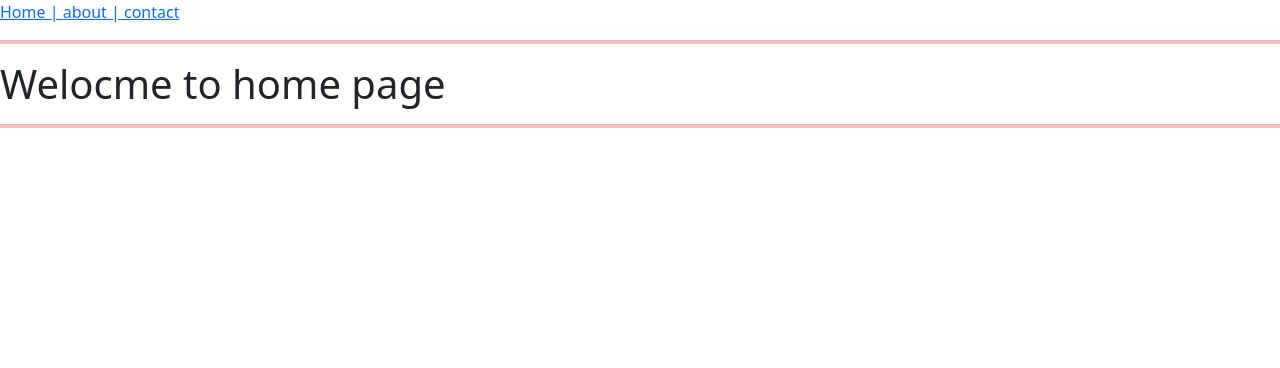
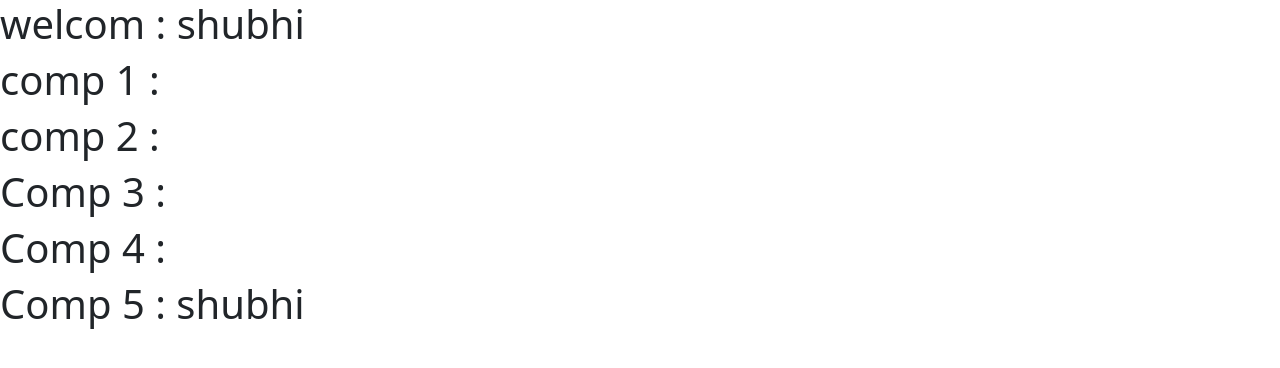
Before and after one commit to YashaswiSV/To-Do-List-, a React (Vite) app: page / in a window 1280 px wide. Shown: the top 368 px of the page. Built offline with nearby package versions, Linux system fonts and the light colour scheme.

Commit message:
first commit

```diff
--- a/src/Aboutnew.jsx
+++ /dev/null
@@ -1,15 +0,0 @@
-import { useNavigate } from "react-router-dom";
-
-const Aboutnew=()=>{
-    const navigate=useNavigate();
-   const myfun=()=>{
-        navigate("/homenew")
-    }
-    return (
-        <>
-           <h1>Welocme to About page</h1>
-           <button onClick={myfun}>click here</button>
-        </>
-    )
-}
-export default Aboutnew;
--- a/src/App.jsx
+++ b/src/App.jsx
@@ -1,28 +1,15 @@
-// ======================================18july======================================================
 
+import Comp1 from "./Comp1";
+import { useState } from "react";
 
-import { BrowserRouter, Routes, Route } from "react-router-dom";
-import Layout from "./Layout";
-import Aboutnew from "./Aboutnew";
-import Homwnew from "./Homenew";
-import Contactnew from "./Contactnew";
+const App = () => {
+  const [user , setUser]=useState("shubhi")
+  return (
+    <>
+      <h1>welcom : {user}</h1>
+      <Comp1 user={user}/>
+    </>
+   );
+}
 
-const App=()=>{
-  return(
-    <>
-       <BrowserRouter>
-              <Routes>
-                  <Route path="/" element={<Layout/>}>
-                   <Route index element={<Homwnew/>}/>
-                   <Route path="/homenew" element={<Homwnew/>}/>
-                   <Route path="/aboutnew" element={<Aboutnew/>}/>
-                   <Route path="/contactnew" element={<Contactnew/>}/>
-
-                  </Route>
-              </Routes>
-
-       </BrowserRouter>
-    </>
-  )
-}
 export default App;
--- /dev/null
+++ b/src/Comp1.jsx
@@ -0,0 +1,11 @@
+
+import Comp2 from "./Comp2";
+const Comp1 = ({user}) => {
+    return (
+    <>
+           <h1> comp 1 : </h1>
+             <Comp2 user={user}/>
+    </> );
+}
+
+export default Comp1;
--- /dev/null
+++ b/src/Comp2.jsx
@@ -0,0 +1,11 @@
+import Comp3 from "./Comp3";
+const Comp2 = ({user}) => {
+    return (
+        <>
+         <h1>comp 2 : </h1>
+         <Comp3 user={user}/>
+        </>
+      );
+}
+
+export default Comp2;
--- /dev/null
+++ b/src/Comp3.jsx
@@ -0,0 +1,11 @@
+import Comp4 from "./Comp4";
+const Comp3 = ({user}) => {
+    return (
+        <>
+         <h1>Comp 3 : </h1>
+         <Comp4 user={user}/>
+        </>
+     );
+}
+
+export default Comp3;
--- /dev/null
+++ b/src/Comp4.jsx
@@ -0,0 +1,11 @@
+import Comp5 from "./Comp5";
+const Comp4 = ({user}) => {
+    return (
+        <>
+         <h1>Comp 4 : </h1>
+         <Comp5 user={user}/>
+        </>
+     );
+}
+
+export default Comp4;
--- /dev/null
+++ b/src/Comp5.jsx
@@ -0,0 +1,9 @@
+const Comp5 = ({user}) => {
+    return (
+        <>
+         <h1>Comp 5 : {user}</h1>
+        </>
+     );
+}
+
+export default Comp5;
--- a/src/Contactnew.jsx
+++ /dev/null
@@ -1,19 +0,0 @@
-
-import { useNavigate } from "react-router-dom";
-
-
-const Contactnew=()=>{
-
-    const navigate=useNavigate();
-    setTimeout(()=>{
-        navigate("/homenew")
-    },5000)
-    return (
-        <>
-           <h1>Welocme to contact page</h1>
-
-
-        </>
-    )
-}
-export default Contactnew;
--- a/src/Homenew.jsx
+++ /dev/null
@@ -1,11 +0,0 @@
-
-
-const Homwnew=()=>{
-    return (
-        <>
-           <h1>Welocme to home page</h1>
-
-        </>
-    )
-}
-export default Homwnew;
```
